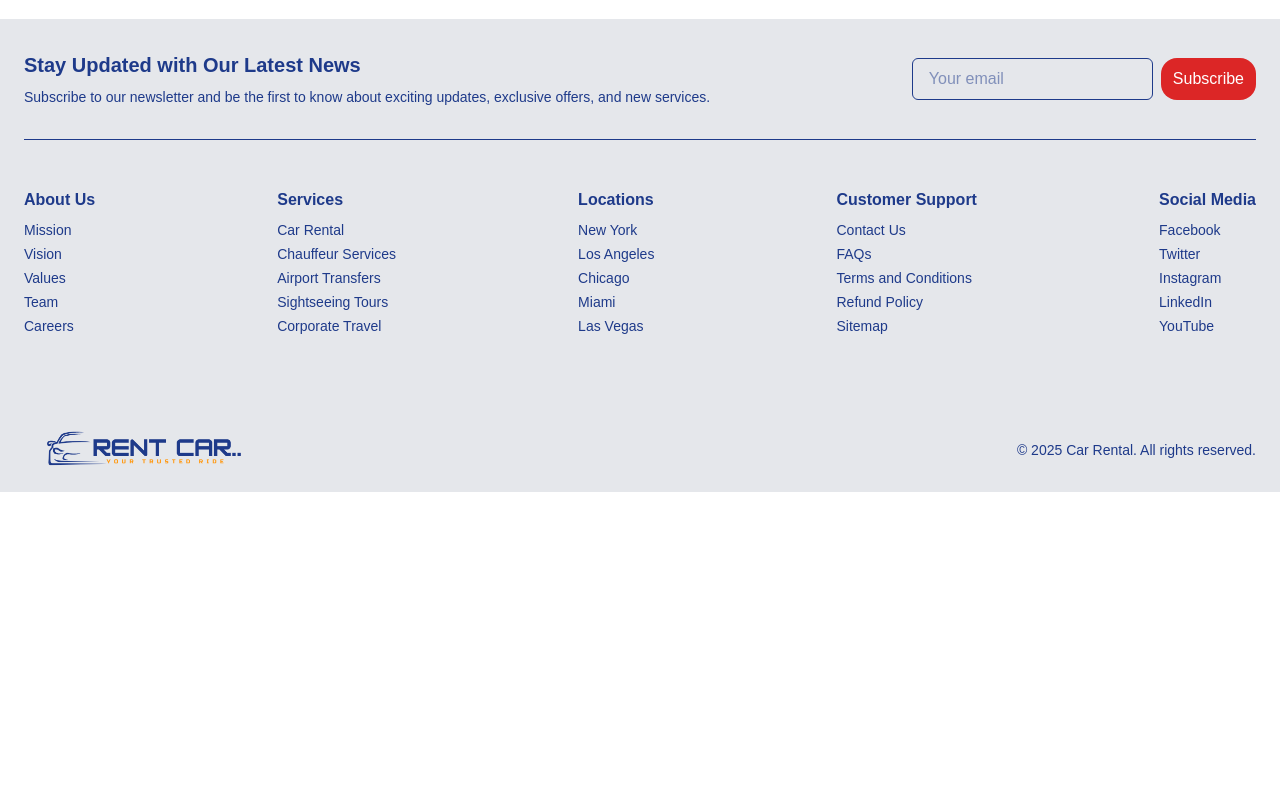
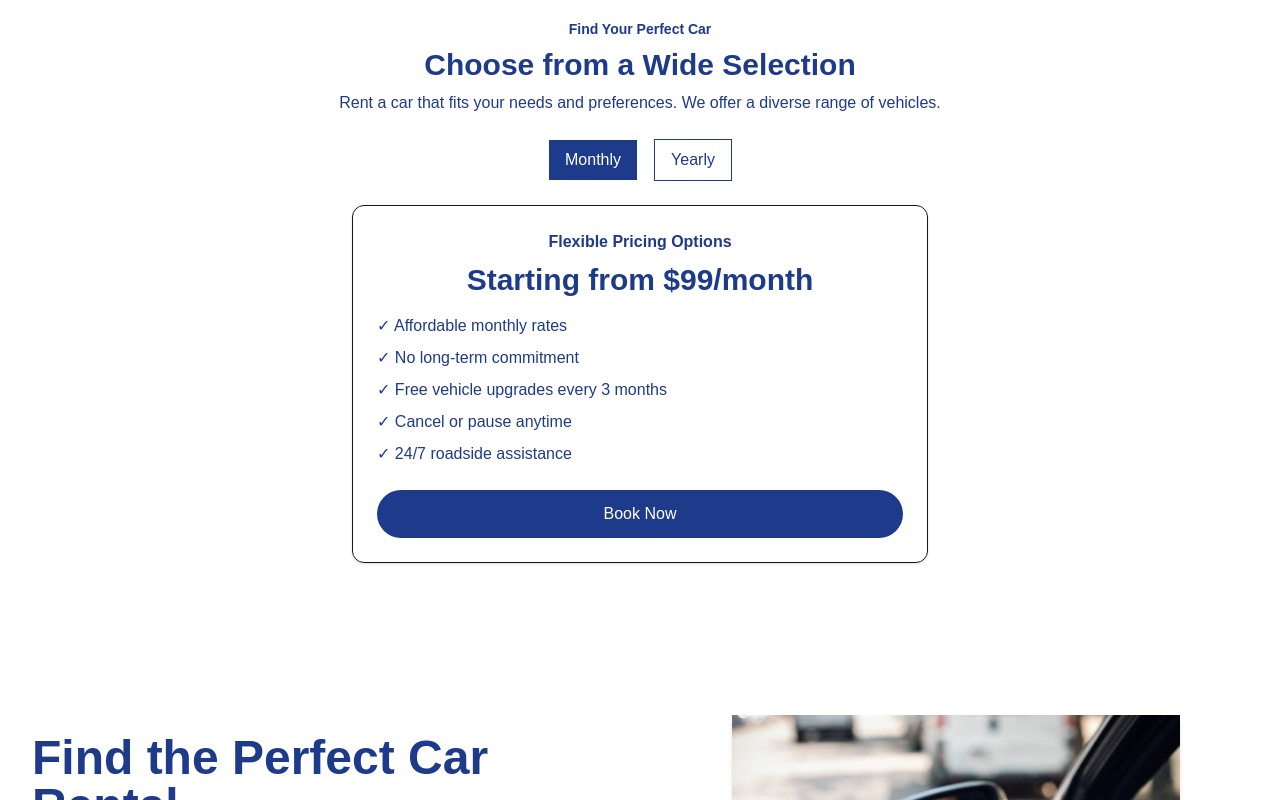
Before and after one commit to Dinesh0017/car-rent-platform, a Next.js app: page /fleet in a window 1280 px wide. Shown: the part 720-1520 px from the top of the page. Before the commit the page ends 1296 px from the top, so only its background shows below. Built offline with nearby package versions, Linux system fonts and the light colour scheme.

Commit message:
fleet page done
add pricing part and rent location search

```diff
--- a/src/app/fleet/page.js
+++ b/src/app/fleet/page.js
@@ -2,6 +2,8 @@ import React from 'react';
 import Navbar from '@/components/Navbar';
 import GallerySection from '@/components/Gallery';
 import Footer from '@/components/Footer';
+import PricingSection from '@/components/Pricing';
+import RentLocation from '@/components/RentLocation';
 
 
 
@@ -11,6 +13,8 @@ export default function Fleet() {
       <>
         <Navbar />
         <GallerySection />
+        <PricingSection />
+        <RentLocation />
         <Footer />
       </>
     );
--- /dev/null
+++ b/src/components/Pricing.js
@@ -0,0 +1,49 @@
+'use client';
+import { useState } from "react";
+
+const PricingSection = () => {
+  const [pricingType, setPricingType] = useState("monthly");
+
+  return (
+    <section className="text-center pb-10">
+      <p className="text-sm text-primary font-semibold">Find Your Perfect Car</p>
+      <h2 className="text-3xl font-bold text-primary mt-2">Choose from a Wide Selection</h2>
+      <p className="mt-2 text-primary">
+        Rent a car that fits your needs and preferences. We offer a diverse range of vehicles.
+      </p>
+      <div className="mt-6 space-x-4 ">
+        <button onClick={() => setPricingType("monthly")} className={`px-4 py-2 border cursor-pointer ${pricingType === "monthly" ? "bg-primary text-white hover:bg-secondary" : "text-primary"}`}>Monthly</button>
+        <button onClick={() => setPricingType("yearly")} className={`px-4 py-2 border cursor-pointer ${pricingType === "yearly" ? "bg-primary text-white hover:bg-secondary" : "text-primary"}`}>Yearly</button>
+      </div>
+      <div className="border mt-6 p-6 max-w-xl mx-auto text-left shadow rounded-xl">
+        <h3 className="text-center text-primary font-semibold">Flexible Pricing Options</h3>
+        <h1 className="text-3xl font-bold text-primary text-center mt-2">
+          {pricingType === "monthly" ? "Starting from $99/month" : "Starting from $999/year"}
+        </h1>
+        <ul className="mt-4 text-primary space-y-2">
+          {pricingType === "monthly" ? (
+            <>
+              <li>✓ Affordable monthly rates</li>
+              <li>✓ No long-term commitment</li>
+              <li>✓ Free vehicle upgrades every 3 months</li>
+              <li>✓ Cancel or pause anytime</li>
+              <li>✓ 24/7 roadside assistance</li>
+            </>
+          ) : (
+            <>
+              <li>✓ Lower annual pricing (save up to 20%)</li>
+              <li>✓ Free premium car upgrade once a year</li>
+              <li>✓ Priority customer support</li>
+              <li>✓ Free maintenance and service checks</li>
+              <li>✓ Road trip packages included</li>
+              <li>✓ Dedicated account manager</li>
+            </>
+          )}
+        </ul>
+        <button className="mt-6 w-full bg-primary text-white py-3 rounded-full hover:bg-secondary cursor-pointer">Book Now</button>
+      </div>
+    </section>
+  );
+};
+
+export default PricingSection;
--- a/src/components/RentLocation.js
+++ b/src/components/RentLocation.js
@@ -12,14 +12,14 @@ const RentLocation = () => {
         <div className="max-w-7xl mx-auto flex flex-col md:flex-row items-center justify-between gap-12 text-primary ">
           {/* Text Content */}
           <div className="flex-1">
-            <h2 className="text-5xl font-bold  mb-6">Rent a Car Now</h2>
+            <h2 className="text-5xl font-bold  mb-6">Find the Perfect Car Rental</h2>
             <p className=" mb-8 text-lg">Explore our wide range of rental cars</p>
 
             <div className="space-y-4 ">
             <input
               type="email"
               placeholder="Enter Your Location"
-              className="px-4 py-2 rounded-md border border-primary mr-4 placeholder:text-gray-400 "
+              className="px-4 py-2 rounded-md border border-primary mr-2 placeholder:text-gray-400 "
             />
               <Button
               label="Search"
```
